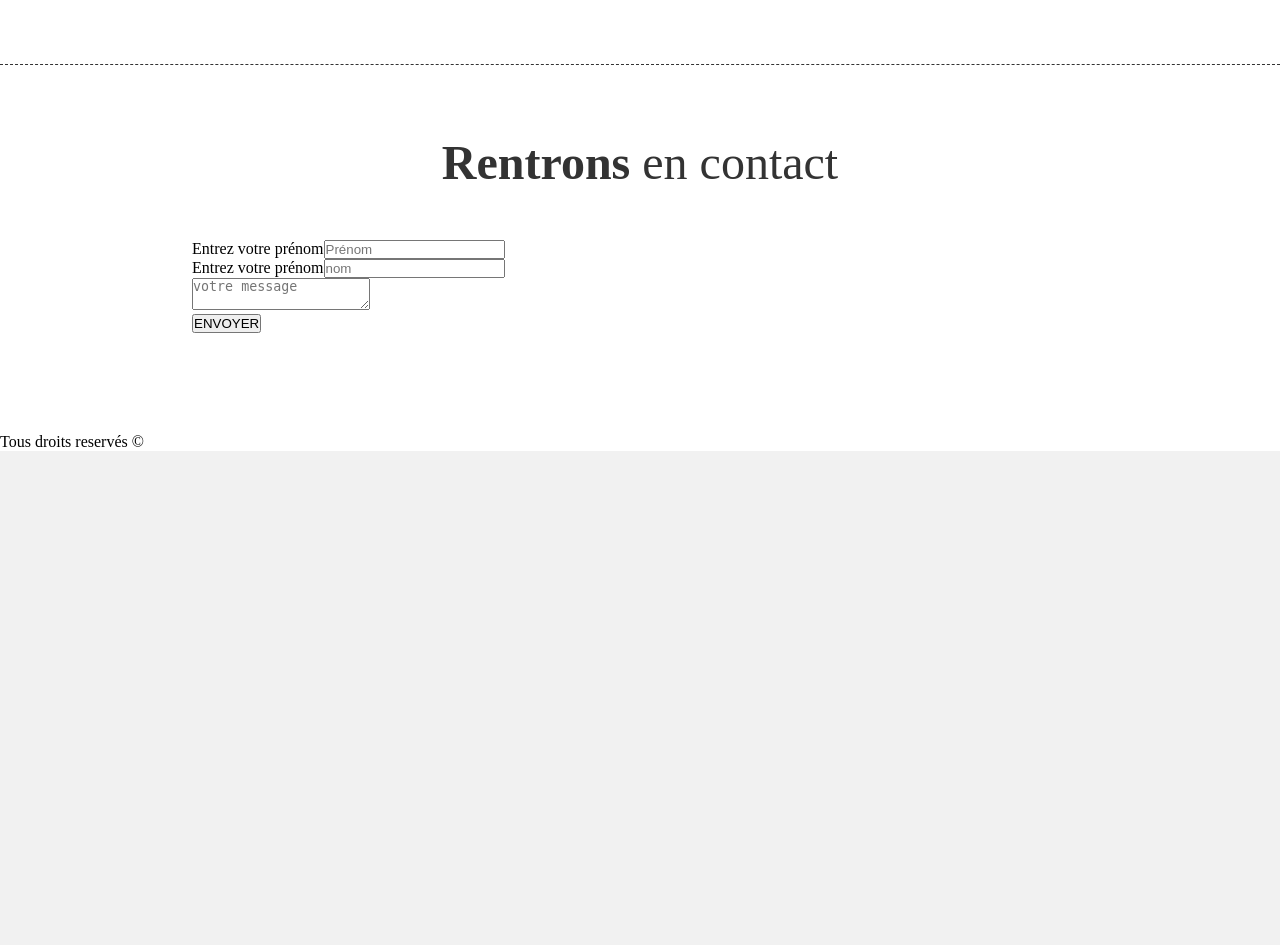
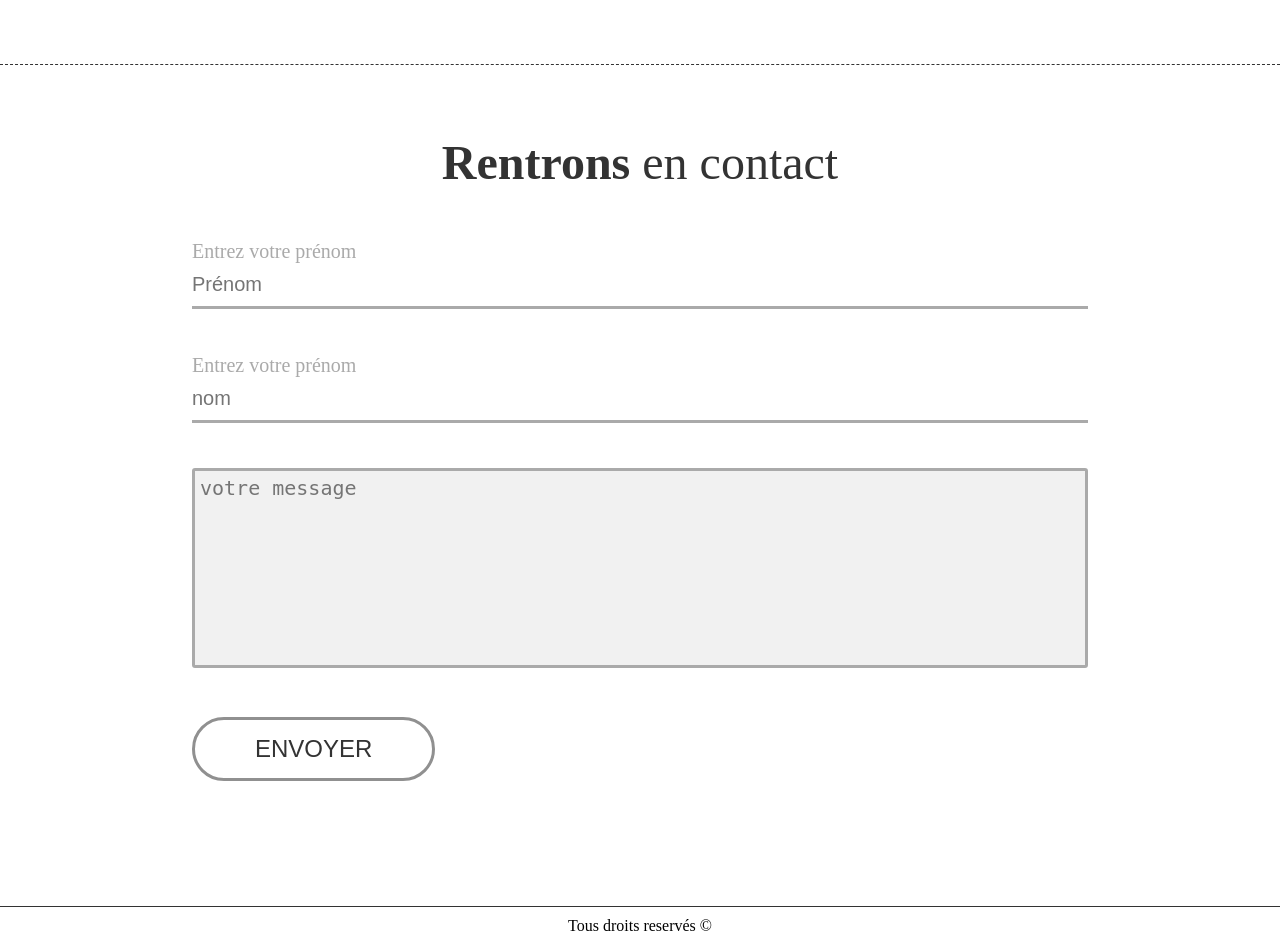
Before and after one commit to raphael56/portfolio, a PHP site: page /accueil.html in a window 1280 px wide. Shown: the part 5332-6277 px from the top of the page. Before the commit the page ends 5783 px from the top, so only its background shows below. Run offline with PHP 8.4, Linux system fonts and the light colour scheme.

Commit message:
section contact finalisée
partie contact form et footer finalisée

```diff
--- a/portfolio/Site_A-Z/accueil.html
+++ b/portfolio/Site_A-Z/accueil.html
@@ -147,7 +147,7 @@
         </div>
 
         <div class="form-group">
-            <input type="submit" value="ENVOYER" class="buton-sub">
+            <input type="submit" value="ENVOYER" class="button-sub">
         </div>
 
     </form>
--- a/portfolio/Site_A-Z/styles/_@main.scss
+++ b/portfolio/Site_A-Z/styles/_@main.scss
@@ -587,5 +587,84 @@ margin: 150px auto 0;
 }
 
 .form-group{
+    position: relative;
+    margin-bottom: 45px;
 
 }
+.form-group label{
+    color:#aaa;
+    font-size: 20px;
+}
+
+.form-group input{
+    display: block;
+    width: 100%;
+    outline: none;
+    padding: 10px 0px;
+    border: none;
+    background: none;
+    border-bottom: 3px solid #aaa;
+    color: #666;
+    font-size: 20px;
+
+
+}
+
+textarea{
+    width: 100%;
+    height: 200px;
+    border: none;
+    border: 3px solid #aaa;
+    border-radius: 3px;
+    padding: 5px;
+    resize: none;
+    outline: none;
+    font-size: 20px;
+    background: #F1F1F1;
+
+
+}
+
+.form-group:nth-child(4){
+    margin-bottom: 25px;
+}
+
+.form-group .button-sub{
+    display: block;
+    width: auto;
+    padding: 15px 60px;
+    border:3px solid rgb(144,144,144);
+    border-radius:9999px;
+    background-image: linear-gradient(to right, transparent 50%, rgb(65,65,65) 50%, rgb(134,134,134));
+    background-size: 200%;
+    color: #333;
+    font-size: 24px;
+    font-weight: 500;
+    cursor: pointer;
+    transition: all 0.4s ease-in-out;
+}
+
+.form-group .button-sub:hover{
+    color: #fff;
+    background-position: 100%;
+    border-radius: 3px solid #fff;
+}
+
+@media screen and (max-width:1300px) {
+    .section-contact h2{
+        padding: 70px 0 0 0;
+
+    }
+    .container-form{
+        padding-left: 0;
+    }
+
+}
+
+footer{
+    border-top: 1px solid #333;
+    width: 100%;
+    text-align: center;
+    padding: 10px 0;
+
+}
--- a/portfolio/Site_A-Z/styles/style.css
+++ b/portfolio/Site_A-Z/styles/style.css
@@ -681,4 +681,82 @@ nav {
   margin: 0 auto;
   width: 70%;
 }
+
+.form-group {
+  position: relative;
+  margin-bottom: 45px;
+}
+
+.form-group label {
+  color: #aaa;
+  font-size: 20px;
+}
+
+.form-group input {
+  display: block;
+  width: 100%;
+  outline: none;
+  padding: 10px 0px;
+  border: none;
+  background: none;
+  border-bottom: 3px solid #aaa;
+  color: #666;
+  font-size: 20px;
+}
+
+textarea {
+  width: 100%;
+  height: 200px;
+  border: none;
+  border: 3px solid #aaa;
+  border-radius: 3px;
+  padding: 5px;
+  resize: none;
+  outline: none;
+  font-size: 20px;
+  background: #F1F1F1;
+}
+
+.form-group:nth-child(4) {
+  margin-bottom: 25px;
+}
+
+.form-group .button-sub {
+  display: block;
+  width: auto;
+  padding: 15px 60px;
+  border: 3px solid #909090;
+  border-radius: 9999px;
+  background-image: -webkit-gradient(linear, left top, right top, color-stop(50%, transparent), color-stop(50%, #414141), to(#868686));
+  background-image: linear-gradient(to right, transparent 50%, #414141 50%, #868686);
+  background-size: 200%;
+  color: #333;
+  font-size: 24px;
+  font-weight: 500;
+  cursor: pointer;
+  -webkit-transition: all 0.4s ease-in-out;
+  transition: all 0.4s ease-in-out;
+}
+
+.form-group .button-sub:hover {
+  color: #fff;
+  background-position: 100%;
+  border-radius: 3px solid #fff;
+}
+
+@media screen and (max-width: 1300px) {
+  .section-contact h2 {
+    padding: 70px 0 0 0;
+  }
+  .container-form {
+    padding-left: 0;
+  }
+}
+
+footer {
+  border-top: 1px solid #333;
+  width: 100%;
+  text-align: center;
+  padding: 10px 0;
+}
 /*# sourceMappingURL=style.css.map */
```
Also changed, not shown: 1 other file.
